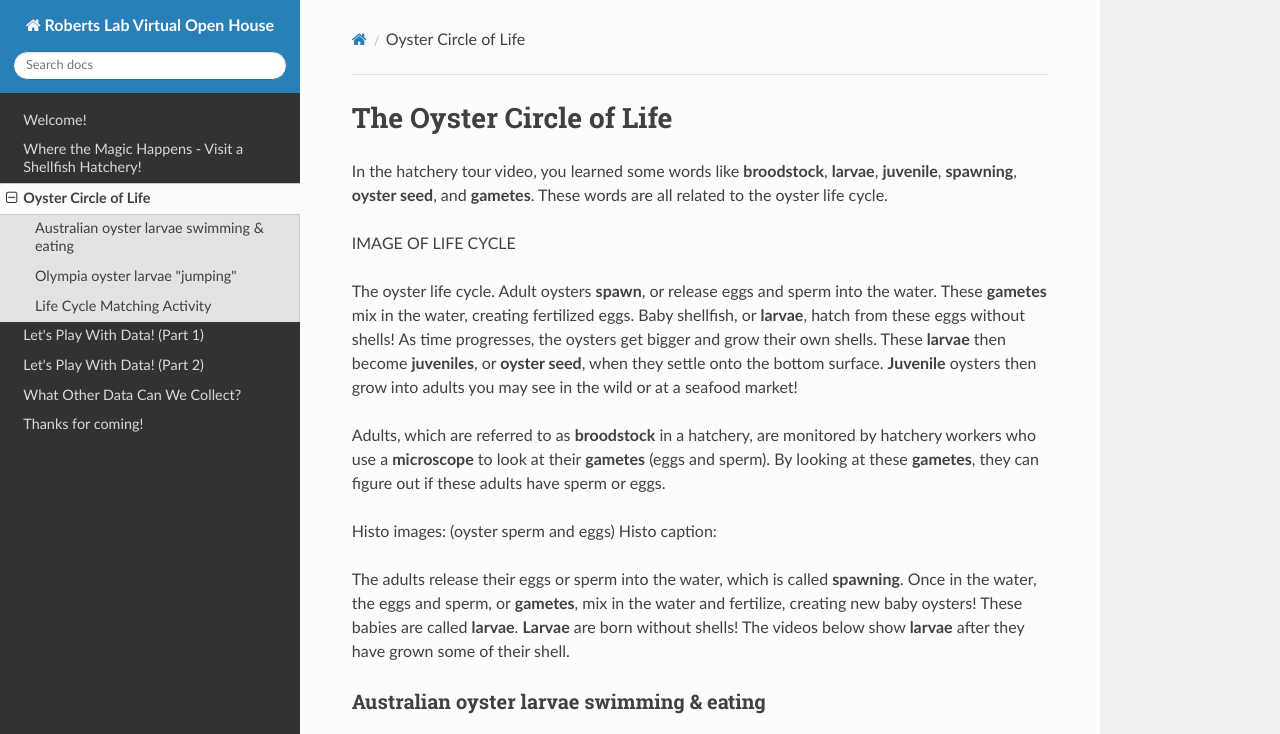
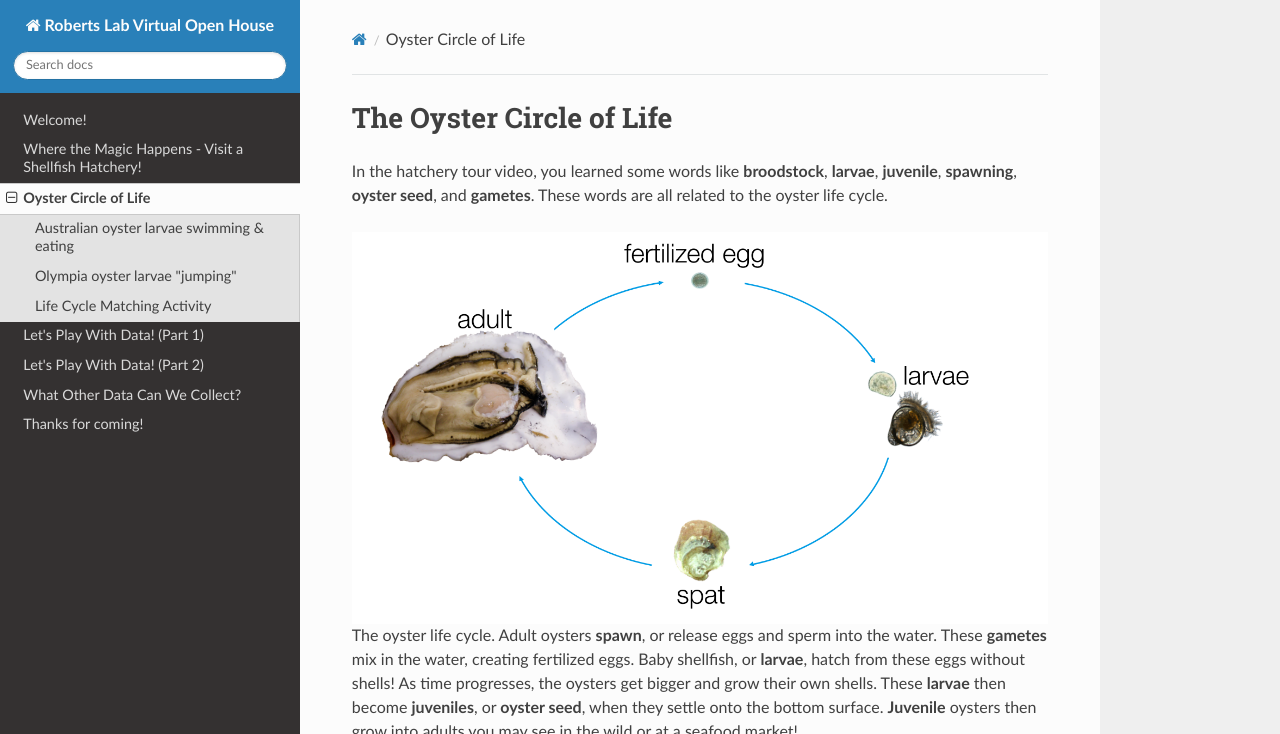
Before and after one commit to RobertsLab/Open-House-2021, an MkDocs documentation site: the page built from docs/oysterlifecycle.md, in a window 1280 px wide and 900 px high, cut to the strip 0-734 px from the top of the window. Built offline with MkDocs 1.6.1, drawn with Linux system fonts in a browser that asks for light colours; nearby versions of some CDN libraries.

Commit message:
add life cycle image

```diff
--- a/docs/oysterlifecycle.md
+++ b/docs/oysterlifecycle.md
@@ -3,8 +3,7 @@
 In the hatchery tour video, you learned some words like **broodstock**, **larvae**, **juvenile**, **spawning**, **oyster seed**, and **gametes**. These words are all related to the oyster life cycle.
 
 
-IMAGE OF LIFE CYCLE
-
+![img](https://raw.githubusercontent.com/RobertsLab/Open-House-2021/main/images/oyster-life-cycle.pptx.png)
 The oyster life cycle. Adult oysters **spawn**, or release eggs and sperm into the water. These **gametes** mix in the water, creating fertilized eggs. Baby shellfish, or **larvae**, hatch from these eggs without shells! As time progresses, the oysters get bigger and grow their own shells. These **larvae** then become **juveniles**, or **oyster seed**, when they settle onto the bottom surface. **Juvenile** oysters then grow into adults you may see in the wild or at a seafood market!
 
 Adults, which are referred to as **broodstock** in a hatchery, are monitored by hatchery workers who use a **microscope** to look at their **gametes** (eggs and sperm). By looking at these **gametes**, they can figure out if these adults have sperm or eggs.
```
